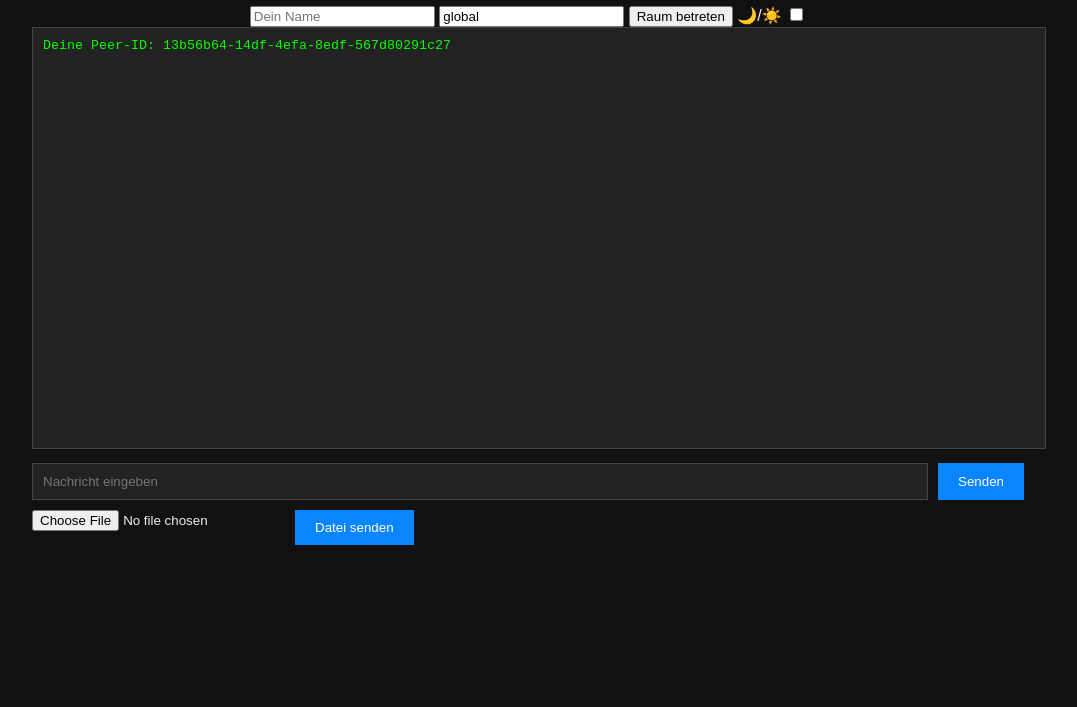
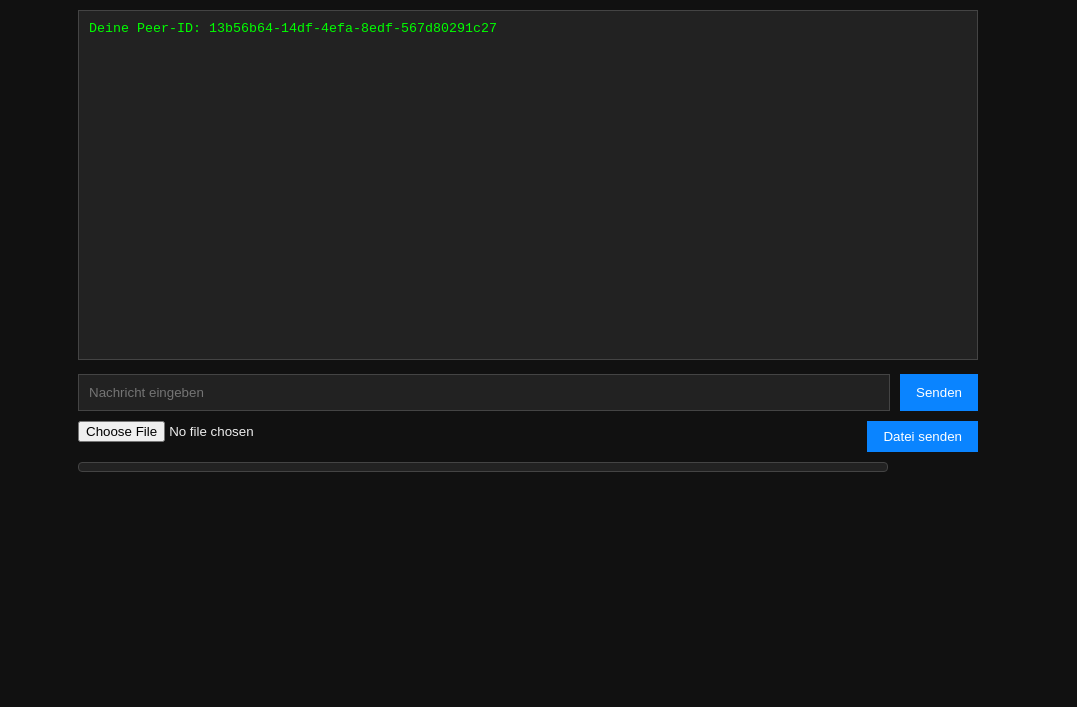
Before and after one commit to cybersurfer-lab/simple-global-chat, a plain HTML site: page client/index.html in a window 1280 px wide. Shown: the part 93-800 px from the top of the page, without its empty margins (112-1189 px from the left). Drawn offline with Linux system fonts and the light colour scheme.

Commit message:
Refactor CSS for theme support and layout adjustments

```diff
--- a/client/css/style.css
+++ b/client/css/style.css
@@ -1,32 +1,86 @@
+:root {
+    --bg: #111;
+    --fg: #eee;
+    --accent: #0a84ff;
+    --accent-hover: #006be6;
+    --log-bg: #222;
+    --log-fg: #0f0;
+    --border: #444;
+}
+
+[data-theme="light"] {
+    --bg: #f5f5f5;
+    --fg: #111;
+    --accent: #007aff;
+    --accent-hover: #005fcc;
+    --log-bg: #fff;
+    --log-fg: #222;
+    --border: #ccc;
+}
+
 body {
-    background: #111;
-    color: #eee;
+    background: var(--bg);
+    color: var(--fg);
     font-family: Arial, sans-serif;
-    text-align: center;
     margin: 0;
-    padding: 20px;
+    padding: 10px;
+}
+
+header {
+    display: flex;
+    flex-direction: column;
+    gap: 10px;
+    align-items: center;
 }
 
 h1 {
-    margin-bottom: 20px;
+    margin: 0;
+}
+
+#top-controls {
+    display: flex;
+    flex-wrap: wrap;
+    gap: 10px;
+    justify-content: center;
+}
+
+#top-controls input {
+    padding: 6px 8px;
+    border: 1px solid var(--border);
+    background: var(--log-bg);
+    color: var(--fg);
+}
+
+.theme-toggle {
+    display: flex;
+    align-items: center;
+    gap: 5px;
+    cursor: pointer;
+}
+
+.theme-toggle input {
+    cursor: pointer;
 }
 
 #chat-container {
-    width: 80%;
-    margin: 0 auto;
+    width: 90%;
+    max-width: 900px;
+    margin: 15px auto 0;
 }
 
 #log {
     width: 100%;
-    height: 400px;
-    background: #222;
-    color: #0f0;
+    height: 350px;
+    background: var(--log-bg);
+    color: var(--log-fg);
     padding: 10px;
-    border: 1px solid #444;
+    border: 1px solid var(--border);
     resize: none;
+    box-sizing: border-box;
 }
 
-#input-area, #file-area {
+#input-area,
+#file-area {
     margin-top: 10px;
     display: flex;
     gap: 10px;
@@ -35,19 +89,74 @@ h1 {
 #msg {
     flex: 1;
     padding: 10px;
-    background: #222;
-    color: #eee;
-    border: 1px solid #444;
+    background: var(--log-bg);
+    color: var(--fg);
+    border: 1px solid var(--border);
 }
 
-#send, #sendFile {
-    padding: 10px 20px;
-    background: #0a84ff;
+#send,
+#sendFile,
+#joinRoom {
+    padding: 8px 16px;
+    background: var(--accent);
     border: none;
     color: white;
     cursor: pointer;
 }
 
-#send:hover, #sendFile:hover {
-    background: #006be6;
+#send:hover,
+#sendFile:hover,
+#joinRoom:hover {
+    background: var(--accent-hover);
 }
+
+#fileInput {
+    flex: 1;
+}
+
+#progress-area {
+    margin-top: 10px;
+    display: flex;
+    align-items: center;
+    gap: 10px;
+}
+
+#progress-bar {
+    flex: 1;
+    height: 8px;
+    background: var(--log-bg);
+    border-radius: 4px;
+    overflow: hidden;
+    border: 1px solid var(--border);
+}
+
+#progress-fill {
+    height: 100%;
+    width: 0%;
+    background: var(--accent);
+    transition: width 0.1s linear;
+}
+
+#progress-text {
+    min-width: 80px;
+    text-align: right;
+}
+
+/* Mobile */
+@media (max-width: 600px) {
+    #chat-container {
+        width: 100%;
+    }
+
+    #input-area,
+    #file-area,
+    #top-controls {
+        flex-direction: column;
+        align-items: stretch;
+    }
+
+    #msg,
+    #fileInput {
+        width: 100%;
+    }
+}
```
